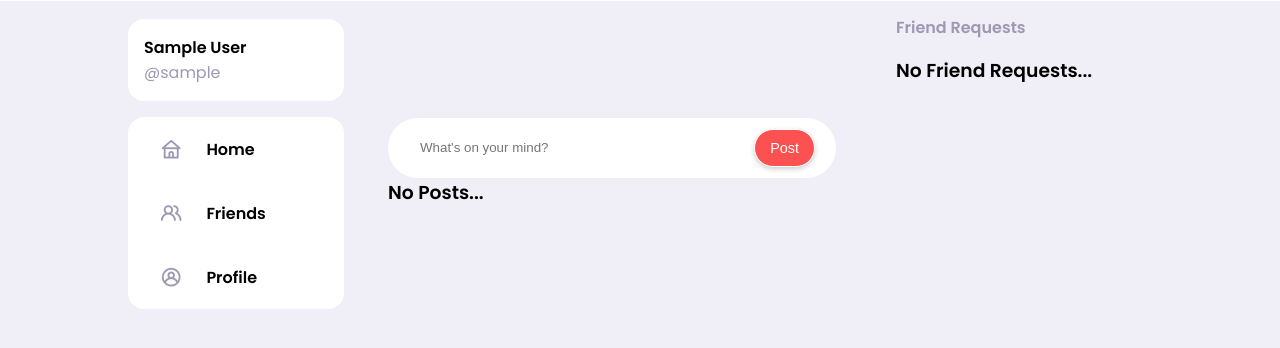
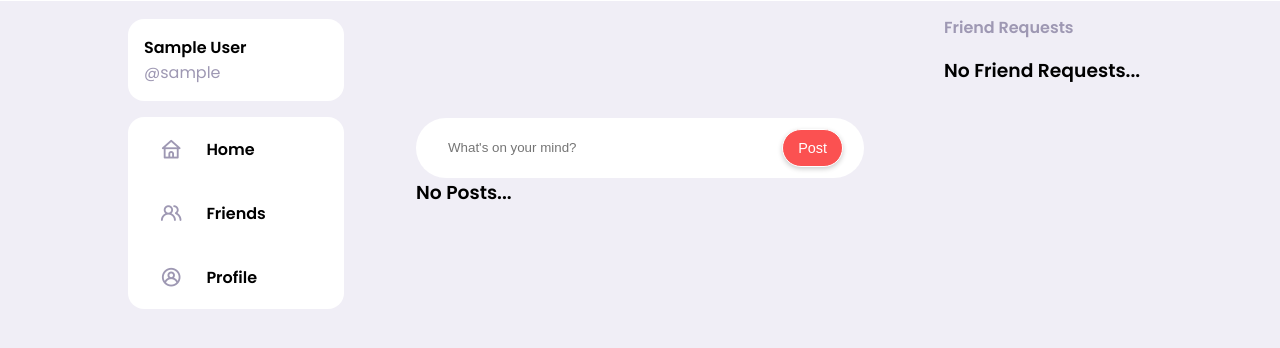
Before and after one commit to the-brain711/Fakebook, a Flask app: page / in a window 1280 px wide. Shown: the part 87-435 px from the top of the page. Run offline with Flask 3, Linux system fonts and the light colour scheme; the visitor is signed in with stand-in values (Sample User, id 1); data that the repository does not hold is empty; some libraries are stand-ins or nearby versions.

Commit message:
Fixed css layout issue

```diff
--- a/src/Fakebook/static/css/home.css
+++ b/src/Fakebook/static/css/home.css
@@ -28,7 +28,7 @@
     /* Example width - adjust as necessary */
     margin: auto;
     /* Centers the middle section */
-    margin-left: 15%;
+    margin-left: 20%;
 }
 
 /* Style for the feed head, including the username and ellipsis */
--- a/src/Fakebook/static/css/layout.css
+++ b/src/Fakebook/static/css/layout.css
@@ -157,6 +157,10 @@ main .container .left .profile {
     color: var(--color-primary);
 }
 
+.right {
+    margin-left: 3rem;
+}
+
 /* Right Sidebar */
 .right .messages {
     background: var(--color-white);
```
